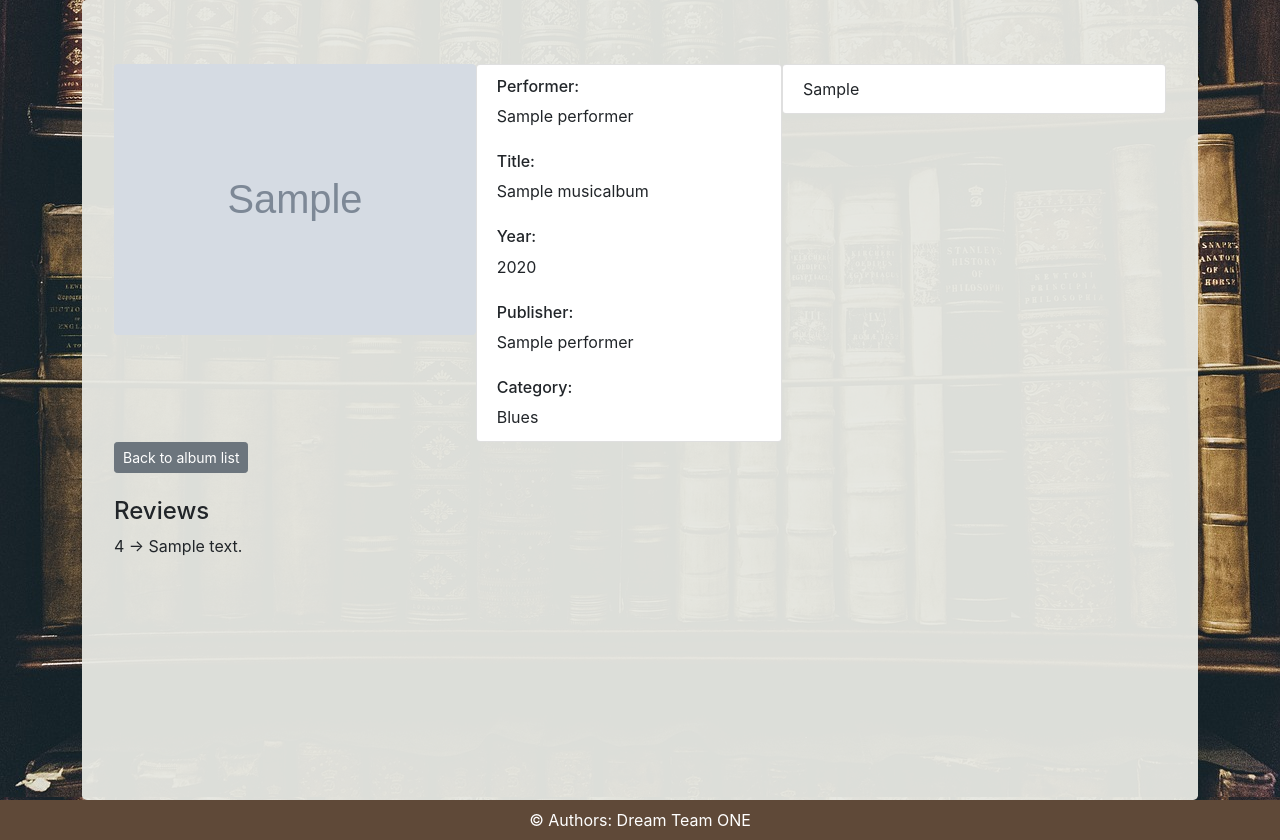
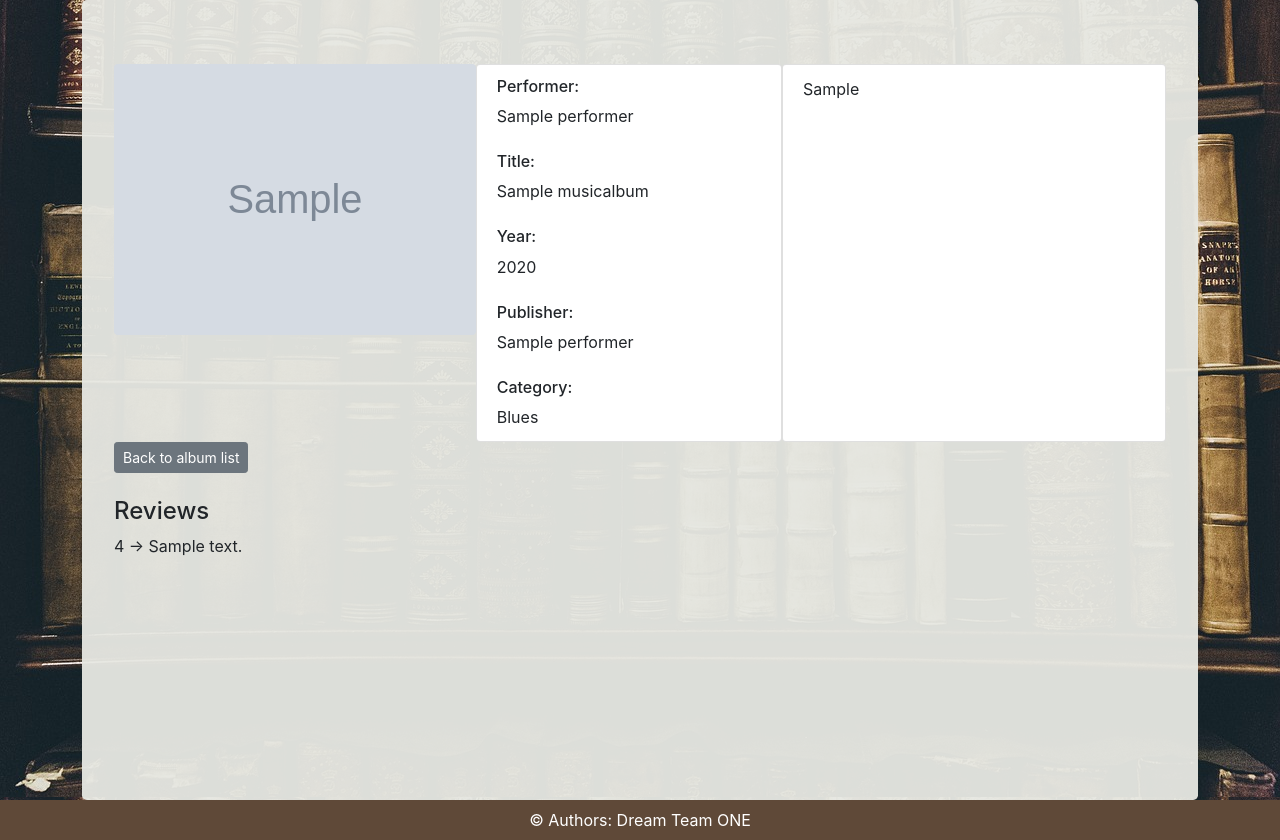
Before and after one commit to SDAgrupa1/house-library, a Django app: page /music/cds/1/ in a window 1280 px wide. Shown: the part 56-896 px from the top of the page. Run offline with Django 3.2, Linux system fonts and the light colour scheme; tables that the repository leaves empty hold one stand-in row (values such as "Sample post"); grey boxes marked "Sample" are stand-in pictures; some libraries are stand-ins or nearby versions.

Commit message:
CD.info looks nice now in cd details

```diff
--- a/music_collection/music/templates/cd-details.html
+++ b/music_collection/music/templates/cd-details.html
@@ -30,7 +30,8 @@
             </ul>
         </div>
         <div>
-            <li class="list-group-item album-tracklist">{{ cds.info }}</li>
+            <li class="list-group-item album-tracklist" style="height:378px; overflow:auto">
+                {{ cds.info|linebreaks }}</li>
         </div>
     </div>
 
@@ -45,6 +46,7 @@
         {% endif %}
         <a href="{%url 'music-urls:list-of-cds' %}">
         <button type="button" class="btn btn-secondary btn-sm">Back to album list</button></a>
+
     </div>
 </section>
 <br>
```
Also changed, not shown: music_collection/my_media/covers/metallica-cover_ds5PpoD.jpg (added).
